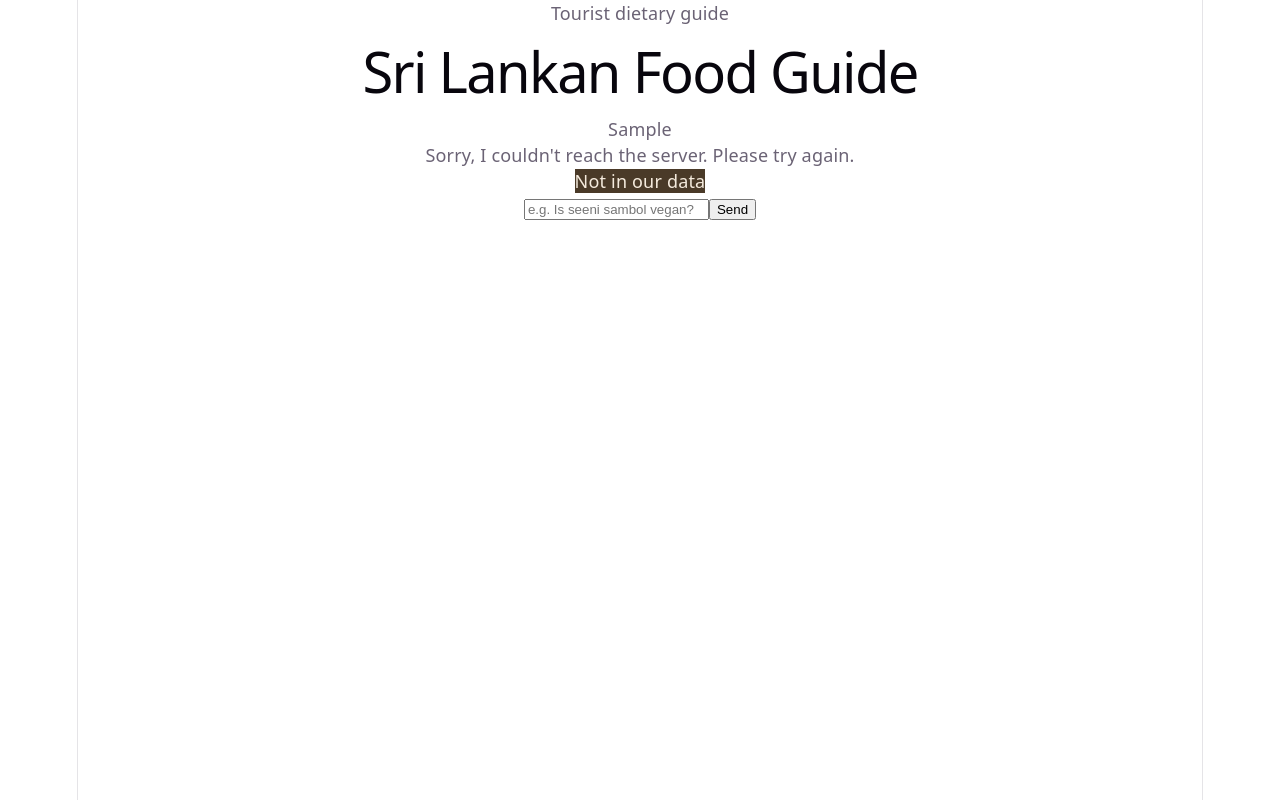
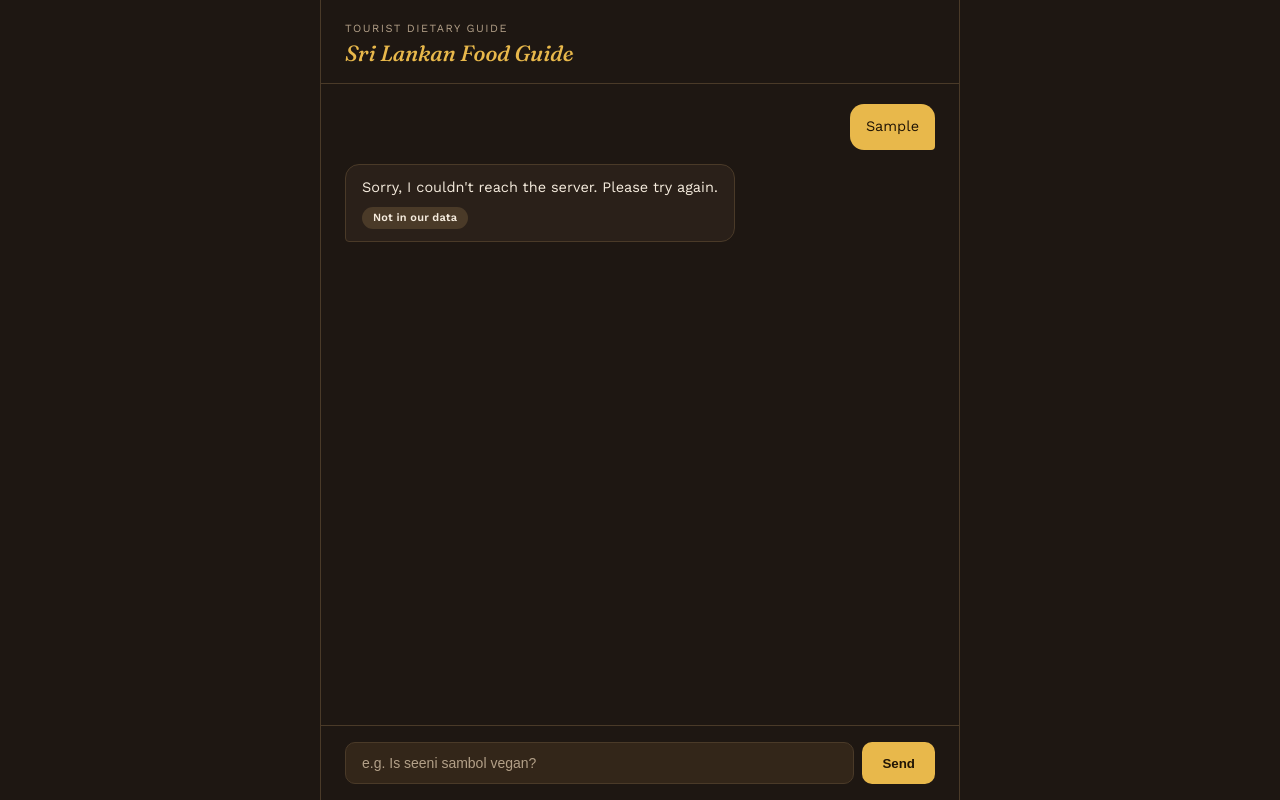
Before and after one commit to saipradeeptlk-a11y/sl-food-dietary-assistant, a React (Vite) app in the folder client/: page / in a window 1280 px wide. Both pictures are taken after typing "Sample" into the empty fields and a click on the button "Send". Built offline with nearby package versions, Linux system fonts and the light colour scheme; no server answers.

Commit message:
Add dark spice-market theme with Fraunces/Work Sans typography

```diff
--- a/client/src/index.css
+++ b/client/src/index.css
@@ -1,111 +1,198 @@
+@import url('https://fonts.googleapis.com/css2?family=Fraunces:ital,wght@0,600;0,700;1,500&family=Work+Sans:wght@400;500;600&display=swap');
+
 :root {
-  --text: #6b6375;
-  --text-h: #08060d;
-  --bg: #fff;
-  --border: #e5e4e7;
-  --code-bg: #f4f3ec;
-  --accent: #aa3bff;
-  --accent-bg: rgba(170, 59, 255, 0.1);
-  --accent-border: rgba(170, 59, 255, 0.5);
-  --social-bg: rgba(244, 243, 236, 0.5);
-  --shadow:
-    rgba(0, 0, 0, 0.1) 0 10px 15px -3px, rgba(0, 0, 0, 0.05) 0 4px 6px -2px;
-
-  --sans: system-ui, 'Segoe UI', Roboto, sans-serif;
-  --heading: system-ui, 'Segoe UI', Roboto, sans-serif;
-  --mono: ui-monospace, Consolas, monospace;
-
-  font: 18px/145% var(--sans);
-  letter-spacing: 0.18px;
-  color-scheme: light dark;
-  color: var(--text);
-  background: var(--bg);
-  font-synthesis: none;
-  text-rendering: optimizeLegibility;
-  -webkit-font-smoothing: antialiased;
-  -moz-osx-font-smoothing: grayscale;
-
-  @media (max-width: 1024px) {
-    font-size: 16px;
-  }
+  --bg: #1E1712;
+  --surface: #2A2019;
+  --surface-2: #332619;
+  --border: #4A3A28;
+  --ink: #F5EBDD;
+  --muted: #B3A088;
+  --turmeric: #E8B84B;
+  --chili: #D9603A;
+  --curry-leaf: #7FB489;
+  --clay: #C15A4A;
 }
 
-@media (prefers-color-scheme: dark) {
-  :root {
-    --text: #9ca3af;
-    --text-h: #f3f4f6;
-    --bg: #16171d;
-    --border: #2e303a;
-    --code-bg: #1f2028;
-    --accent: #c084fc;
-    --accent-bg: rgba(192, 132, 252, 0.15);
-    --accent-border: rgba(192, 132, 252, 0.5);
-    --social-bg: rgba(47, 48, 58, 0.5);
-    --shadow:
-      rgba(0, 0, 0, 0.4) 0 10px 15px -3px, rgba(0, 0, 0, 0.25) 0 4px 6px -2px;
-  }
-
-  #social .button-icon {
-    filter: invert(1) brightness(2);
-  }
+* {
+  box-sizing: border-box;
 }
 
 body {
   margin: 0;
+  background-color: var(--bg);
+  color: var(--ink);
+  font-family: 'Work Sans', sans-serif;
 }
 
-#root {
-  width: 1126px;
-  max-width: 100%;
-  margin: 0 auto;
-  text-align: center;
-  border-inline: 1px solid var(--border);
-  min-height: 100svh;
+.app-shell {
   display: flex;
   flex-direction: column;
-  box-sizing: border-box;
+  height: 100vh;
+  max-width: 640px;
+  margin: 0 auto;
+  border-left: 1px solid var(--border);
+  border-right: 1px solid var(--border);
 }
 
-h1,
-h2 {
-  font-family: var(--heading);
-  font-weight: 500;
-  color: var(--text-h);
+.chat-header {
+  padding: 22px 24px 16px;
+  border-bottom: 1px solid var(--border);
 }
 
-h1 {
-  font-size: 56px;
-  letter-spacing: -1.68px;
-  margin: 32px 0;
-  @media (max-width: 1024px) {
-    font-size: 36px;
-    margin: 20px 0;
-  }
+.chat-header .eyebrow {
+  font-size: 11px;
+  text-transform: uppercase;
+  letter-spacing: 1.5px;
+  color: var(--muted);
+  margin-bottom: 4px;
 }
-h2 {
-  font-size: 24px;
-  line-height: 118%;
-  letter-spacing: -0.24px;
-  margin: 0 0 8px;
-  @media (max-width: 1024px) {
-    font-size: 20px;
-  }
+
+.chat-header h1 {
+  font-family: 'Fraunces', serif;
+  font-style: italic;
+  font-weight: 600;
+  font-size: 22px;
+  margin: 0;
+  color: var(--turmeric);
 }
-p {
+
+.chat-body {
+  flex: 1;
+  overflow-y: auto;
+  padding: 20px 24px;
+}
+
+.chat-empty {
+  color: var(--muted);
+  text-align: center;
+  margin-top: 60px;
+  font-size: 14px;
+  line-height: 1.6;
+}
+
+.chat-typing {
+  color: var(--muted);
+  font-size: 13px;
+  font-style: italic;
+}
+
+.chat-input-bar {
+  display: flex;
+  gap: 8px;
+  padding: 16px 24px;
+  border-top: 1px solid var(--border);
+  background: var(--bg);
+}
+
+.chat-input-bar input {
+  flex: 1;
+  padding: 12px 16px;
+  border-radius: 10px;
+  border: 1px solid var(--border);
+  outline: none;
+  font-size: 14px;
+  background: var(--surface-2);
+  color: var(--ink);
+}
+
+.chat-input-bar input::placeholder {
+  color: var(--muted);
+}
+
+.chat-input-bar input:focus {
+  border-color: var(--turmeric);
+}
+
+.chat-input-bar button {
+  padding: 12px 20px;
+  border-radius: 10px;
+  border: none;
+  background: var(--turmeric);
+  color: #211505;
+  font-weight: 700;
+  cursor: pointer;
+  transition: opacity 0.15s ease;
+}
+
+.chat-input-bar button:disabled {
+  opacity: 0.45;
+  cursor: not-allowed;
+}
+
+.chat-input-bar button:hover:not(:disabled) {
+  opacity: 0.88;
+}
+
+.bubble-row {
+  display: flex;
+  margin-bottom: 14px;
+}
+
+.bubble-row.user {
+  justify-content: flex-end;
+}
+
+.bubble-row.assistant {
+  justify-content: flex-start;
+}
+
+.bubble {
+  max-width: 78%;
+  padding: 12px 16px;
+  border-radius: 14px;
+  font-size: 14.5px;
+  line-height: 1.5;
+}
+
+.bubble.user {
+  background: var(--turmeric);
+  color: #211505;
+  border-bottom-right-radius: 4px;
+}
+
+.bubble.assistant {
+  background: var(--surface);
+  color: var(--ink);
+  border: 1px solid var(--border);
+  border-bottom-left-radius: 4px;
+}
+
+.bubble p {
   margin: 0;
 }
 
-code,
-.counter {
-  font-family: var(--mono);
-  display: inline-flex;
-  border-radius: 4px;
-  color: var(--text-h);
+.waiter-tip {
+  margin-top: 10px;
+  padding: 10px 14px;
+  background: var(--surface-2);
+  border-left: 2px dashed var(--chili);
+  border-radius: 2px;
+  font-size: 12.5px;
 }
 
-code {
-  font-size: 15px;
-  line-height: 135%;
-  padding: 4px 8px;
-  background: var(--code-bg);
+.waiter-tip strong {
+  color: var(--chili);
+  font-size: 11.5px;
+  text-transform: uppercase;
+  letter-spacing: 0.5px;
 }
+
+.waiter-tip ul {
+  margin: 6px 0 0 0;
+  padding-left: 16px;
+  color: var(--ink);
+}
+
+.waiter-tip li {
+  margin-bottom: 3px;
+}
+
+.safety-badge {
+  display: inline-block;
+  margin-top: 8px;
+  padding: 3px 11px;
+  border-radius: 999px;
+  font-size: 11px;
+  font-weight: 600;
+  letter-spacing: 0.2px;
+}
```
